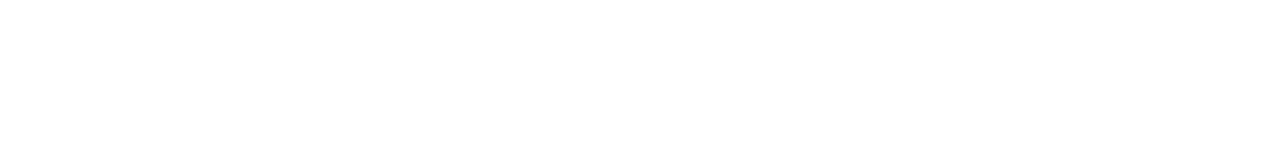
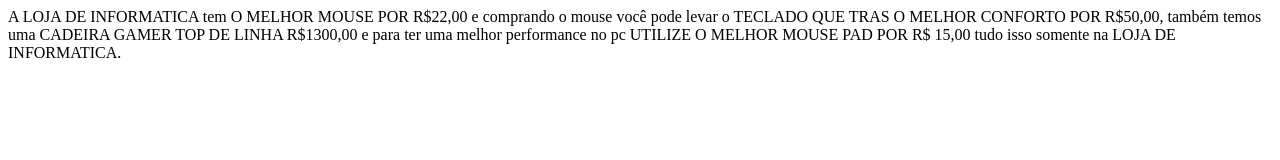
Before and after one commit to FelipeVoidela/exercicios, a plain HTML site: page index.html in a window 1280 px wide. Drawn offline with Linux system fonts and the light colour scheme.

Commit message:
exercicio 6

```diff
--- a/index.html
+++ b/index.html
@@ -42,13 +42,13 @@
       let palavra = "A MAIOR TECNOLOGIA";
       //alert(palavra.length);
 
-      let palavra2 = "HARDWARE"
+      let palavra2 = "HARDWARE";
       //alert(palavra2.length);
 
-      let palavra3 = "FIAP A MELHOR FACULDADE"
+      let palavra3 = "FIAP A MELHOR FACULDADE";
       //alert(palavra3.length);
 
-      let palavra4 = "TECNOLOGIA"
+      let palavra4 = "TECNOLOGIA";
       //alert(palavra4.length)
 
       //exercicio 4 verifique a primeira posicao dos valores
@@ -68,16 +68,27 @@
       // exercicio 5 verifique a ultima posicao dos valores
 
       let uvalor1 = "A MAIOR TECNOLOGIA"
-      console.log(uvalor1.lastIndexOf("A M"))
+      console.log(uvalor1.lastIndexOf("A M"));
 
       let uvalor2 = "HARDWARE FAZ O COMPUTADOR";
-      console.log(uvalor2.lastIndexOf("H"))
+      console.log(uvalor2.lastIndexOf("H"));
 
       let uvalor3 = "FIAP A MELHOR FACULDADE"
-      console.log(uvalor3.lastIndexOf("FI"))
+      console.log(uvalor3.lastIndexOf("FI"));
 
       let uvalor4 = "TECNOLOGIA E INOVACAO"
-      console.log(uvalor4.lastIndexOf("T"))
+      console.log(uvalor4.lastIndexOf("T"));
+
+      //exercicio 6 Criar estrutura que apareca na tela
+
+      let loja="LOJA DE INFORMATICA";
+      let mouse="O MELHOR MOUSE POR  R$22,00";
+      let teclado="TECLADO QUE TRAS O MELHOR CONFORTO POR R$50,00";
+      let cadeira="CADEIRA GAMER TOP DE LINHA R$1300,00";
+      let mousepad="UTILIZE O MELHOR MOUSE PAD POR R$ 15,00";
+
+      document.write("A " +loja+ " tem " +mouse+ " e comprando o mouse você pode levar o " +teclado+ ", também temos uma " +cadeira+ " e para ter uma melhor performance no pc " +mousepad+ " tudo isso somente na " +loja+ ".<br>")
+
 
 
 
```
